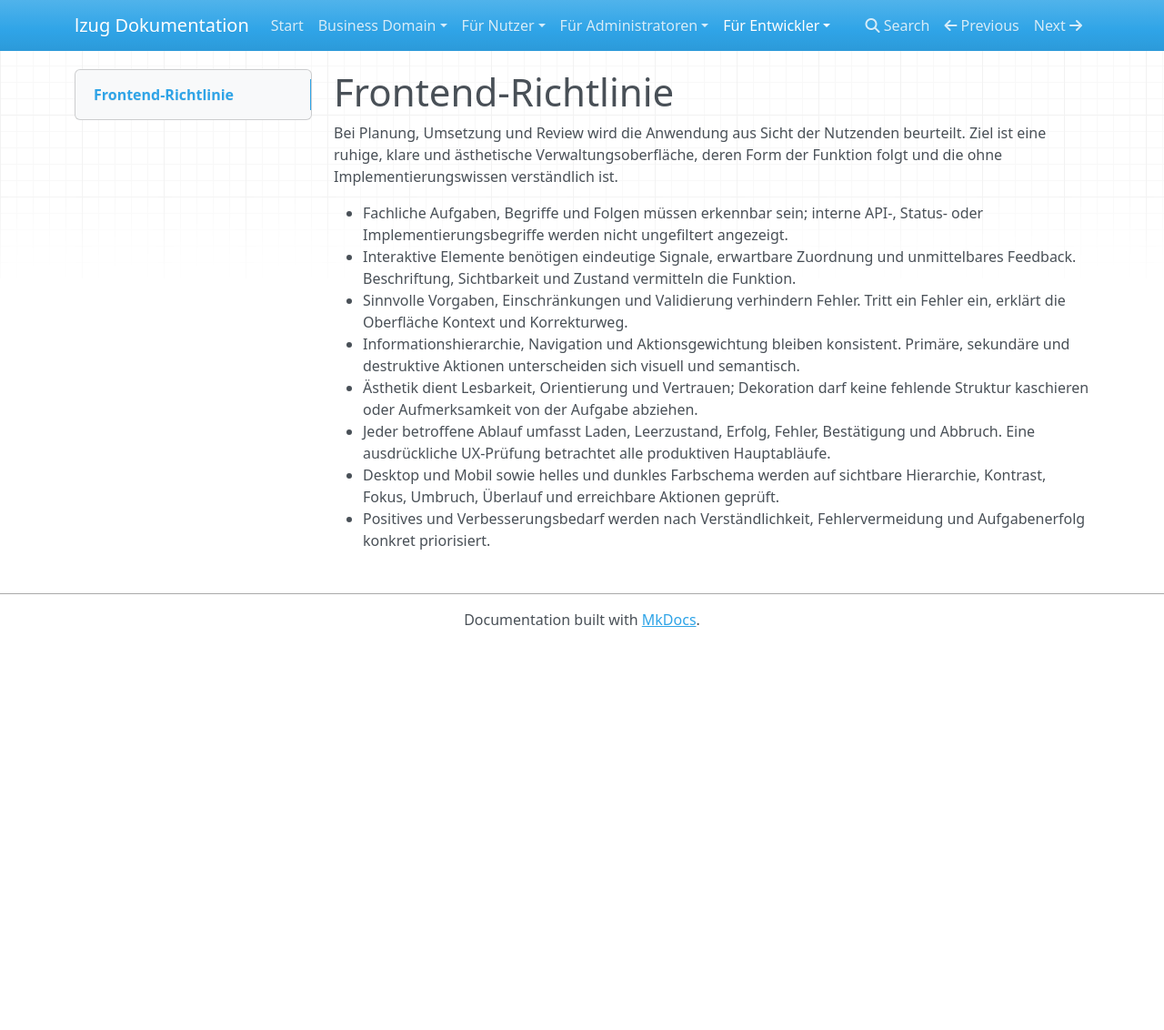
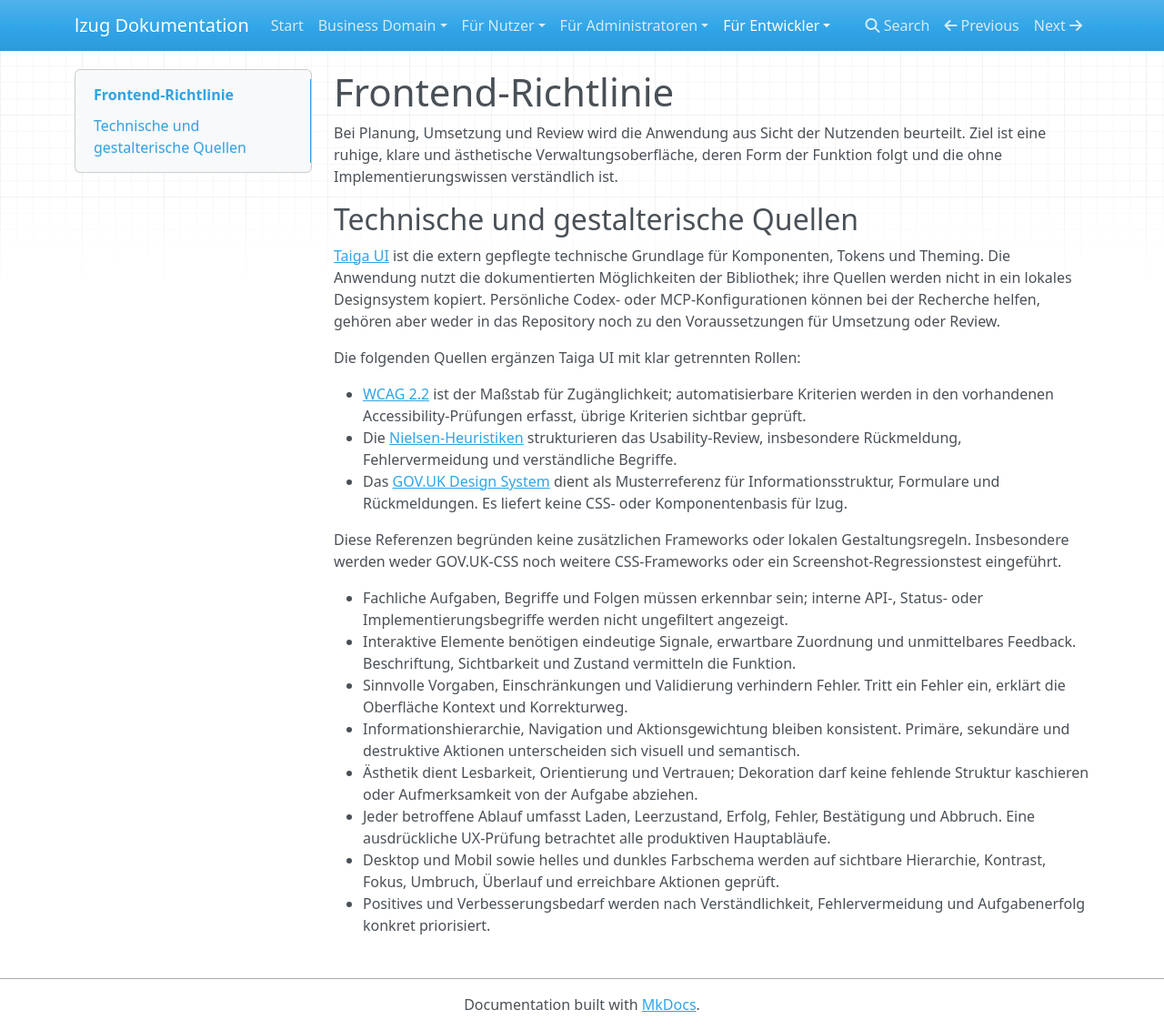
Before and after one commit to lxndrp/lzug, an MkDocs documentation site: the page built from docs/developers/frontend-guidelines.md, in a window 1280 px wide and 1132 px high. Shown: the whole window at 91% size. Built offline with MkDocs 1.6.1, drawn with Linux system fonts in a browser that asks for light colours; nearby versions of some CDN libraries.

Commit message:
Establish UX review framework

```diff
--- a/docs/developers/frontend-guidelines.md
+++ b/docs/developers/frontend-guidelines.md
@@ -1,6 +1,31 @@
 # Frontend-Richtlinie
 
 Bei Planung, Umsetzung und Review wird die Anwendung aus Sicht der Nutzenden beurteilt. Ziel ist eine ruhige, klare und ästhetische Verwaltungsoberfläche, deren Form der Funktion folgt und die ohne Implementierungswissen verständlich ist.
+
+## Technische und gestalterische Quellen
+
+[Taiga UI](https://taiga-ui.dev/) ist die extern gepflegte technische Grundlage
+für Komponenten, Tokens und Theming. Die Anwendung nutzt die dokumentierten
+Möglichkeiten der Bibliothek; ihre Quellen werden nicht in ein lokales
+Designsystem kopiert. Persönliche Codex- oder MCP-Konfigurationen können bei
+der Recherche helfen, gehören aber weder in das Repository noch zu den
+Voraussetzungen für Umsetzung oder Review.
+
+Die folgenden Quellen ergänzen Taiga UI mit klar getrennten Rollen:
+
+- [WCAG 2.2](https://www.w3.org/TR/WCAG22/) ist der Maßstab für
+  Zugänglichkeit; automatisierbare Kriterien werden in den vorhandenen
+  Accessibility-Prüfungen erfasst, übrige Kriterien sichtbar geprüft.
+- Die [Nielsen-Heuristiken](https://www.nngroup.com/articles/ten-usability-heuristics/)
+  strukturieren das Usability-Review, insbesondere Rückmeldung,
+  Fehlervermeidung und verständliche Begriffe.
+- Das [GOV.UK Design System](https://design-system.service.gov.uk/) dient als
+  Musterreferenz für Informationsstruktur, Formulare und Rückmeldungen. Es
+  liefert keine CSS- oder Komponentenbasis für lzug.
+
+Diese Referenzen begründen keine zusätzlichen Frameworks oder lokalen
+Gestaltungsregeln. Insbesondere werden weder GOV.UK-CSS noch weitere
+CSS-Frameworks oder ein Screenshot-Regressionstest eingeführt.
 
 - Fachliche Aufgaben, Begriffe und Folgen müssen erkennbar sein; interne API-, Status- oder Implementierungsbegriffe werden nicht ungefiltert angezeigt.
 - Interaktive Elemente benötigen eindeutige Signale, erwartbare Zuordnung und unmittelbares Feedback. Beschriftung, Sichtbarkeit und Zustand vermitteln die Funktion.
```
Also changed, not shown: docs/developers/reviews/index.md (+17 -0 lines).
